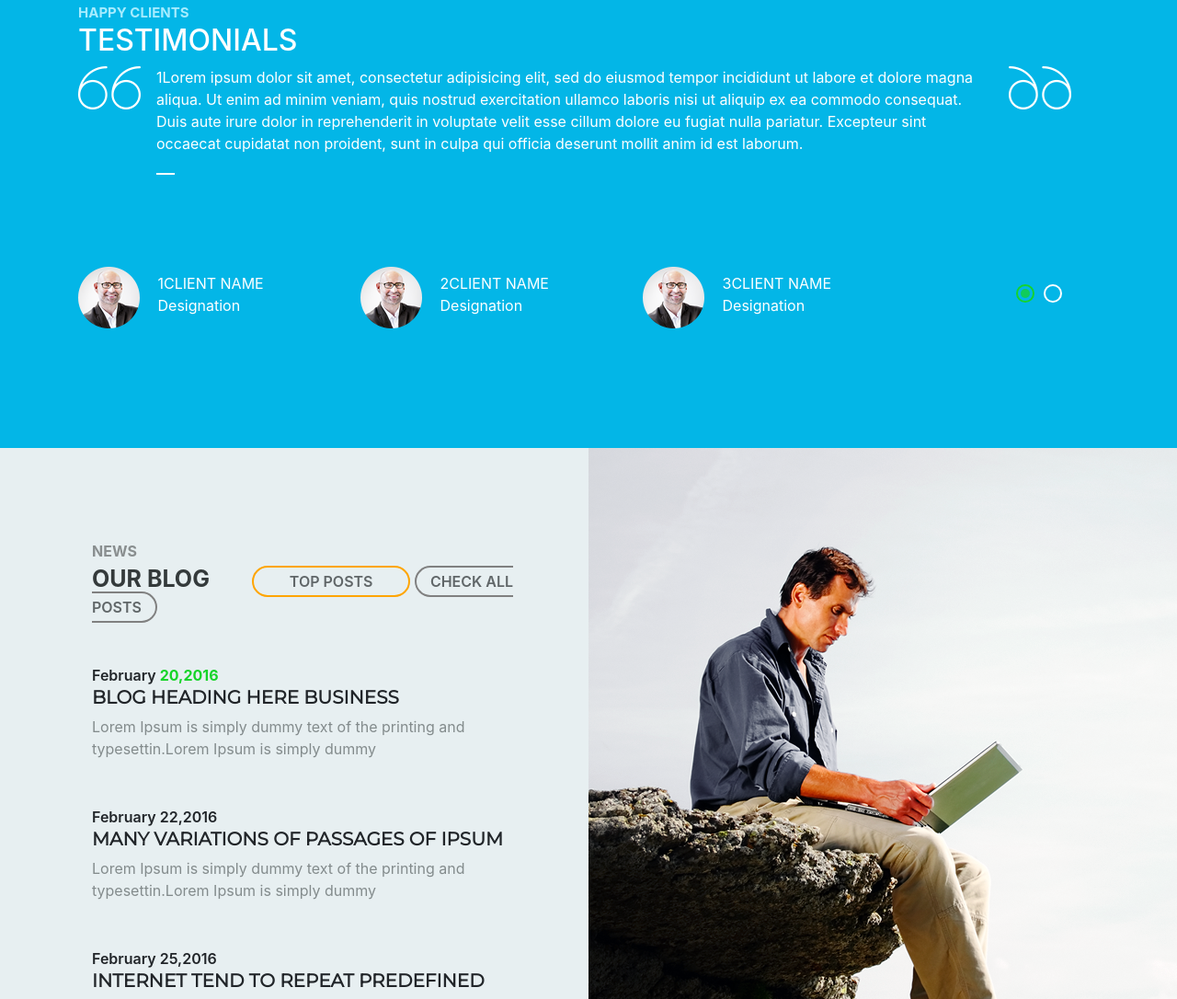
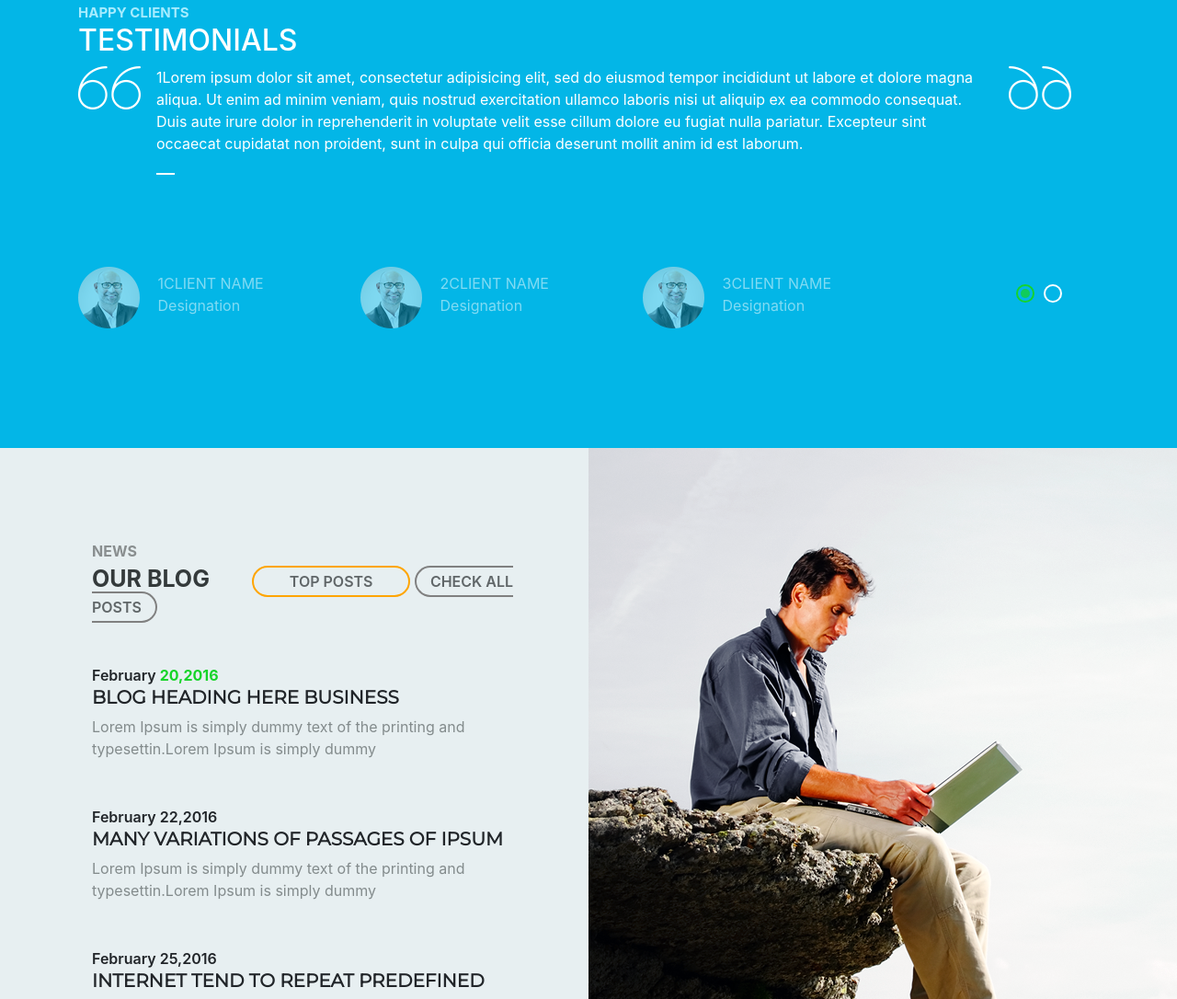
Before and after one commit to VadymBoguslavsky/landing, a website: page index.html in a window 1280 px wide. Shown: the part 2736-3822 px from the top of the page at 92% size. Drawn offline with nearby package versions, Linux system fonts and the light colour scheme.

Commit message:
testimonials client hover

```diff
--- a/style/styles.css
+++ b/style/styles.css
@@ -332,7 +332,12 @@
   position: absolute;
   right: 0;
   top: 0; }
-
+.testimonial__clients{
+  opacity: 0.5;
+}
+.testimonial__clients:hover{
+  opacity: 1;
+}
 .testimonial__autor {
   display: inline-block;
   margin-right: 15px; }
```
